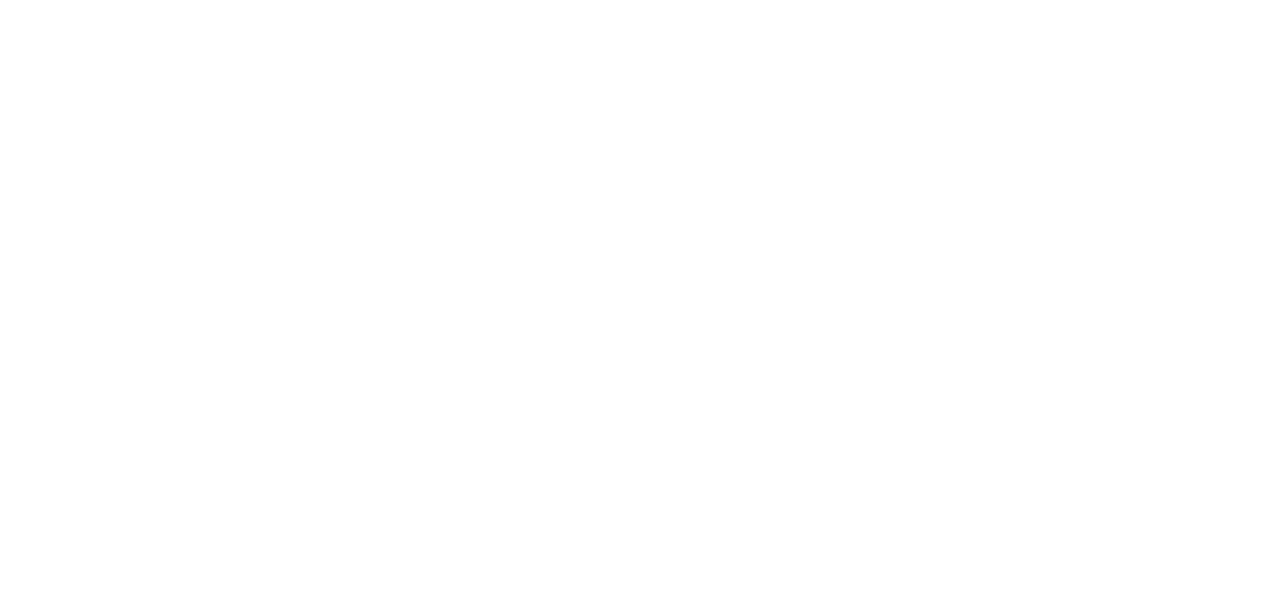
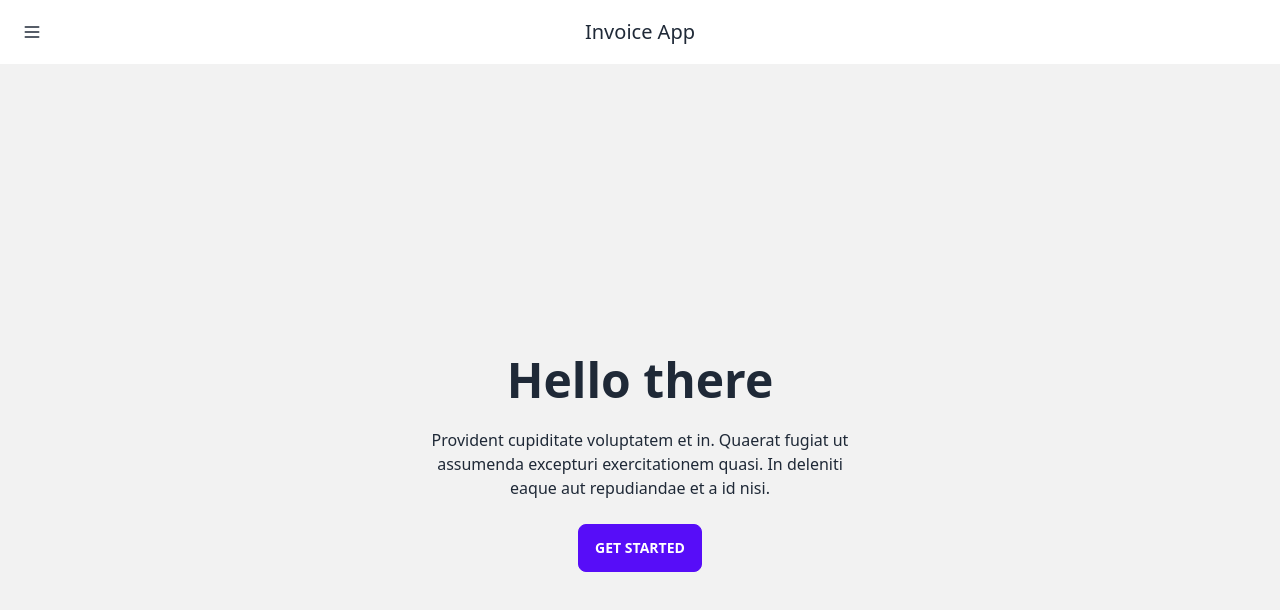
Before and after one commit to creativenull/invoice-app, a Nuxt app: page / in a window 1280 px wide. Shown: the top 610 px of the page. Built offline with nearby package versions, Linux system fonts and the light colour scheme.

Commit message:
feat: inital comps, layouts, pages

```diff
--- /dev/null
+++ b/components/AppDrawer.vue
@@ -0,0 +1,16 @@
+<template>
+  <div class="drawer">
+    <input id="invoice-drawer" type="checkbox" class="drawer-toggle" />
+    <div class="drawer-content">
+      <slot />
+    </div>
+    <div class="drawer-side">
+      <label for="invoice-drawer" class="drawer-overlay"></label>
+      <ul class="menu p-4 w-80 bg-base-100 text-base-content">
+        <!-- Sidebar content here -->
+        <li><a>Sidebar Item 1</a></li>
+        <li><a>Sidebar Item 2</a></li>
+      </ul>
+    </div>
+  </div>
+</template>
--- /dev/null
+++ b/components/AppHeader.vue
@@ -0,0 +1,29 @@
+<template>
+  <div class="navbar bg-base-100">
+    <div class="navbar-start">
+      <div class="dropdown">
+        <div class="tooltip tooltip-right" data-tip="Menu">
+          <label for="invoice-drawer" class="btn btn-ghost btn-circle">
+            <svg
+              xmlns="http://www.w3.org/2000/svg"
+              fill="none"
+              viewBox="0 0 24 24"
+              class="inline-block w-5 h-5 stroke-current"
+            >
+              <path
+                stroke-linecap="round"
+                stroke-linejoin="round"
+                stroke-width="2"
+                d="M4 6h16M4 12h16M4 18h16"
+              ></path>
+            </svg>
+          </label>
+        </div>
+      </div>
+    </div>
+    <div class="navbar-center">
+      <span class="normal-case text-xl">Invoice App</span>
+    </div>
+    <div class="navbar-end"></div>
+  </div>
+</template>
--- /dev/null
+++ b/layouts/default.vue
@@ -0,0 +1,11 @@
+<template>
+  <div>
+    <AppDrawer>
+      <!-- Header -->
+      <AppHeader />
+
+      <!-- Content -->
+      <slot />
+    </AppDrawer>
+  </div>
+</template>
--- /dev/null
+++ b/pages/index.vue
@@ -0,0 +1,15 @@
+<template>
+  <div class="hero min-h-screen bg-base-200">
+    <div class="hero-content text-center">
+      <div class="max-w-md">
+        <h1 class="text-5xl font-bold">Hello there</h1>
+        <p class="py-6">
+          Provident cupiditate voluptatem et in. Quaerat fugiat ut assumenda
+          excepturi exercitationem quasi. In deleniti eaque aut repudiandae et a
+          id nisi.
+        </p>
+        <button class="btn btn-primary">Get Started</button>
+      </div>
+    </div>
+  </div>
+</template>
```
